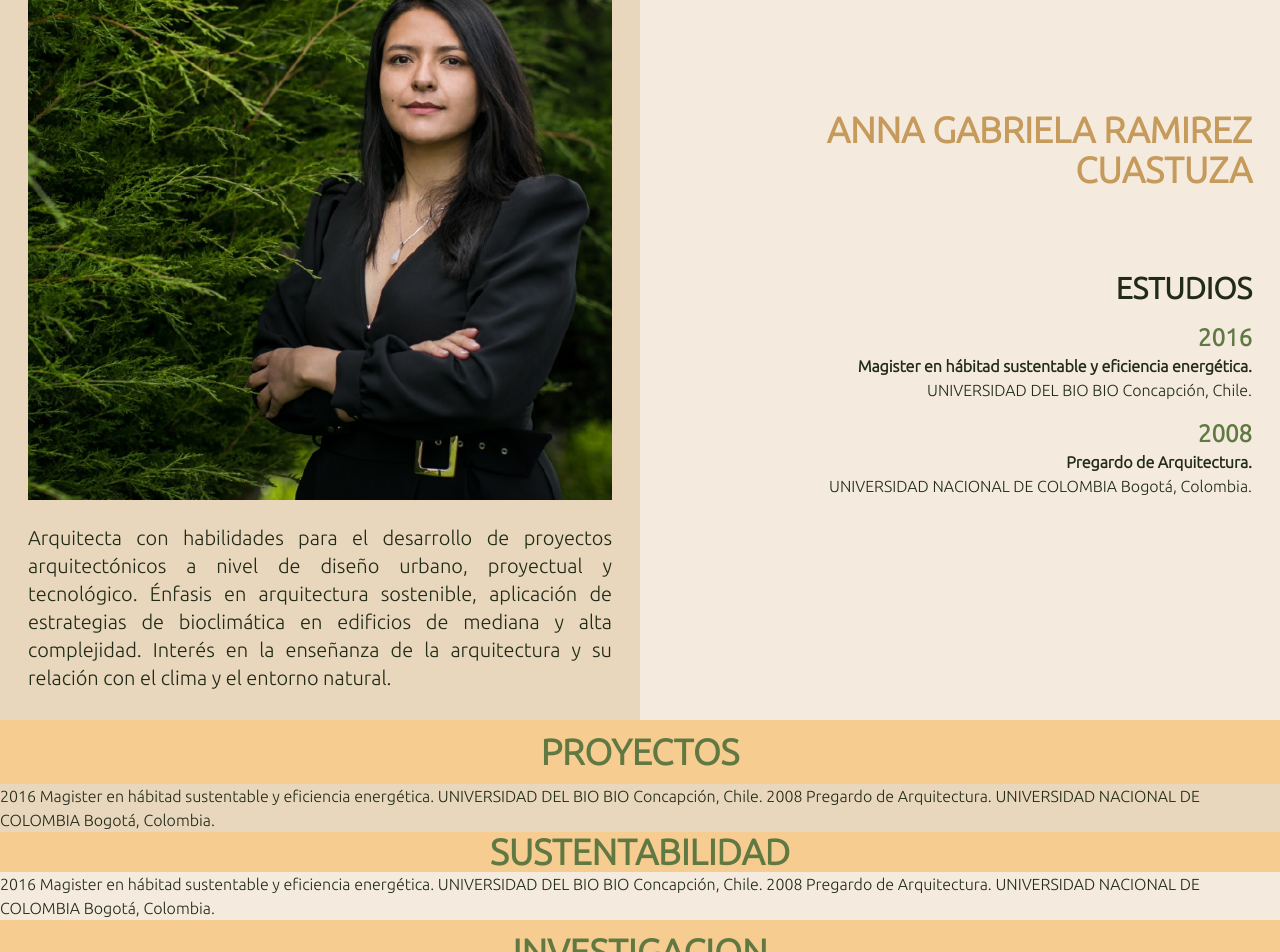
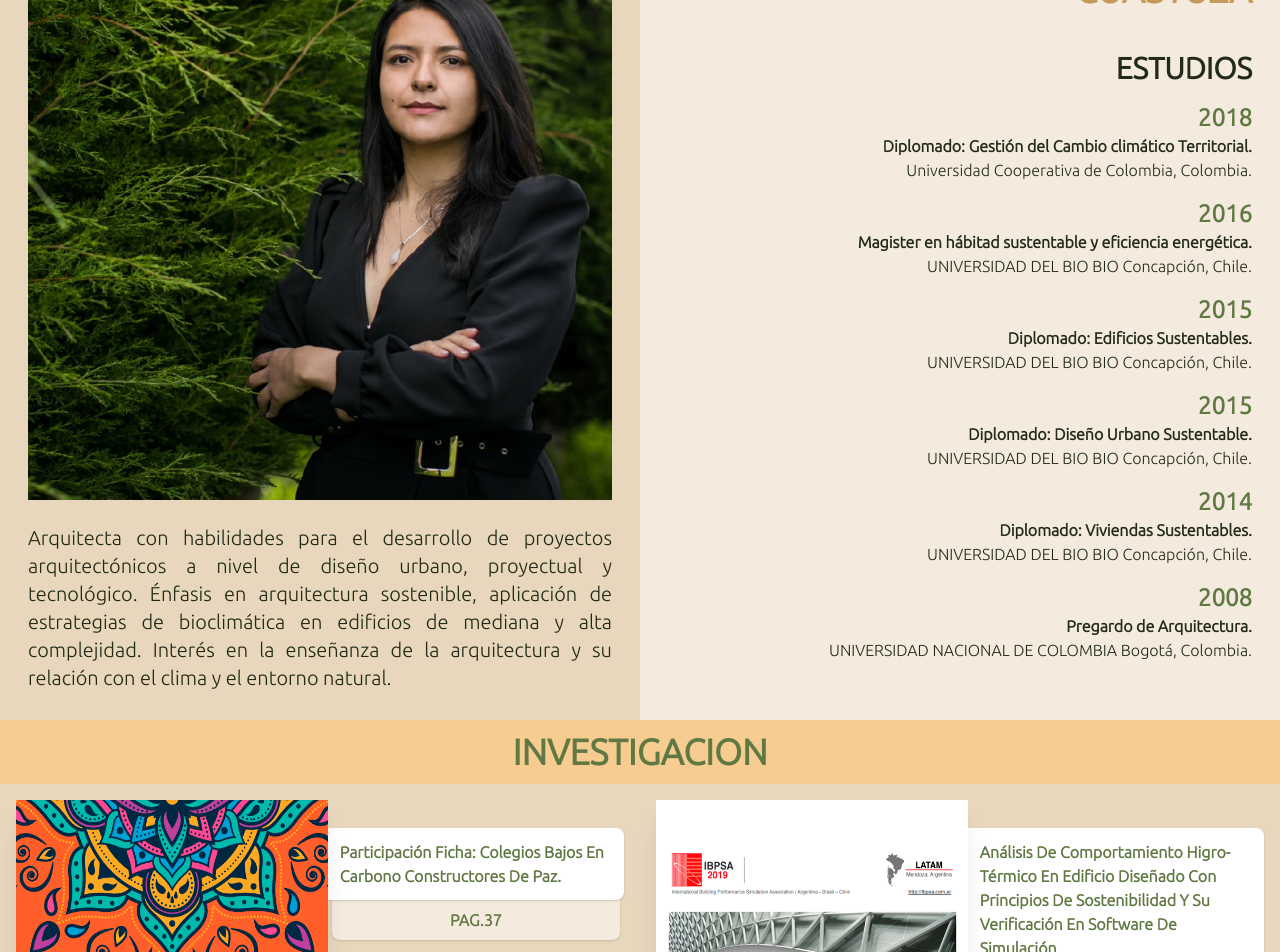
Before and after one commit to AFJaimes/anna-ramirez-aquitectura, a Next.js app: page / in a window 1280 px wide. Shown: the part 160-1112 px from the top of the page. Built offline with nearby package versions, Linux system fonts and the light colour scheme.

Commit message:
feat: basic layout with experience

```diff
--- /dev/null
+++ b/components/investigationBook/InvestigationBook.module.css
@@ -0,0 +1,8 @@
+.root {
+  transition: transform 250ms;
+}
+
+.root:hover {
+  background-color: #f7ebd8;
+  transform: scale(0.98);
+}
--- a/components/investigationBook/InvestigationBook.tsx
+++ b/components/investigationBook/InvestigationBook.tsx
@@ -2,6 +2,7 @@ import React, { useRef, useEffect, FunctionComponent } from "react";
 import { gsap } from "gsap";
 import { ScrollTrigger } from "gsap/dist/ScrollTrigger";
 import Image from "next/image";
+import css from "./InvestigationBook.module.css";
 
 type InvestigationBookProps = {
   link: string;
@@ -62,25 +63,25 @@ const InvestigationBook: FunctionComponent<InvestigationBookProps> = ({
       title={title}
       target="_blank"
       rel="noopener noreferrer noindex nofollow"
-      className="relative flex p-4"
+      className={`${css.root} relative flex p-4`}
     >
       <div
         ref={imageRef}
-        className="relative z-20"
+        className={`${css.magazine} relative z-20 shadow-xl`}
         style={{ width: "25vw", maxWidth: 500, height: "35vw" }}
       >
-        <Image layout="fill" src={image} alt={alt} />
+        <Image layout="fill" src={image} alt={alt} className="shadow" />
       </div>
       <div className="relative md:w-2/4 w-9/12 flex flex-col pt-3 md:pt-7">
         <div
           ref={titleRef}
-          className="p-3 bg-white font-bold rounded-r-lg capitalize text-secondary z-10"
+          className={`${css.title} p-3 bg-white font-bold rounded-r-lg capitalize text-secondary z-10 shadow`}
         >
           {title}
         </div>
         <div
           ref={subtitleRef}
-          className="uppercase p-2 text-center text-secondary font-bold mx-1 bg-secondary rounded-b-lg"
+          className="uppercase p-2 text-center text-secondary font-bold mx-1 bg-secondary rounded-b-lg shadow"
         >
           {subtitle || children}
         </div>
--- a/pages/index.tsx
+++ b/pages/index.tsx
@@ -44,10 +44,17 @@ const Home: NextPage = () => {
             <h1 className="uppercase text-yellow font-bold text-center text-4xl text-center md:text-right pb-10">
               ANNA GABRIELA RAMIREZ CUASTUZA
             </h1>
-            <h2 className="uppercase text-3xl font-bold text-center mb-4 mt-10 text-center md:text-right">
+            <h2 className="uppercase text-3xl font-bold text-center mb-4 text-center md:text-right">
               estudios
             </h2>
             <div className="flex flex-col text-center md:text-right">
+              <p className="mb-4">
+                <span className="text-secondary font-black text-2xl">2018</span>
+                <br />
+                <b>Diplomado: Gestión del Cambio climático Territorial.</b>
+                <br />
+                Universidad Cooperativa de Colombia, Colombia.
+              </p>
               <p className="mb-4">
                 <span className="text-secondary font-black text-2xl">2016</span>
                 <br />
@@ -55,7 +62,28 @@ const Home: NextPage = () => {
                 <br />
                 UNIVERSIDAD DEL BIO BIO Concapción, Chile.
               </p>
-              <p>
+              <p className="mb-4">
+                <span className="text-secondary font-black text-2xl">2015</span>
+                <br />
+                <b>Diplomado: Edificios Sustentables.</b>
+                <br />
+                UNIVERSIDAD DEL BIO BIO Concapción, Chile.
+              </p>
+              <p className="mb-4">
+                <span className="text-secondary font-black text-2xl">2015</span>
+                <br />
+                <b>Diplomado: Diseño Urbano Sustentable.</b>
+                <br />
+                UNIVERSIDAD DEL BIO BIO Concapción, Chile.
+              </p>
+              <p className="mb-4">
+                <span className="text-secondary font-black text-2xl">2014</span>
+                <br />
+                <b>Diplomado: Viviendas Sustentables.</b>
+                <br />
+                UNIVERSIDAD DEL BIO BIO Concapción, Chile.
+              </p>
+              <p className="mb-4">
                 <span className="text-secondary font-black text-2xl">2008</span>
                 <br />
                 <b>Pregardo de Arquitectura.</b>
@@ -65,22 +93,13 @@ const Home: NextPage = () => {
             </div>
           </AnimatedContainer>
         </div>
-        <AnimatedContainer>
+        {/*
+           <AnimatedContainer>
           <h2 className="uppercase text-4xl font-black text-center text-secondary py-3 bg-yellow">
-            proyectos
+            experiencia
           </h2>
-          2016 Magister en hábitad sustentable y eficiencia energética.
-          UNIVERSIDAD DEL BIO BIO Concapción, Chile. 2008 Pregardo de
-          Arquitectura. UNIVERSIDAD NACIONAL DE COLOMBIA Bogotá, Colombia.
         </AnimatedContainer>
-        <AnimatedContainer className="bg-secondary">
-          <h2 className="uppercase text-4xl font-black text-center text-secondary bg-yellow">
-            sustentabilidad
-          </h2>
-          2016 Magister en hábitad sustentable y eficiencia energética.
-          UNIVERSIDAD DEL BIO BIO Concapción, Chile. 2008 Pregardo de
-          Arquitectura. UNIVERSIDAD NACIONAL DE COLOMBIA Bogotá, Colombia.
-        </AnimatedContainer>
+          */}
         <AnimatedContainer>
           <Investigacion />
         </AnimatedContainer>
```
